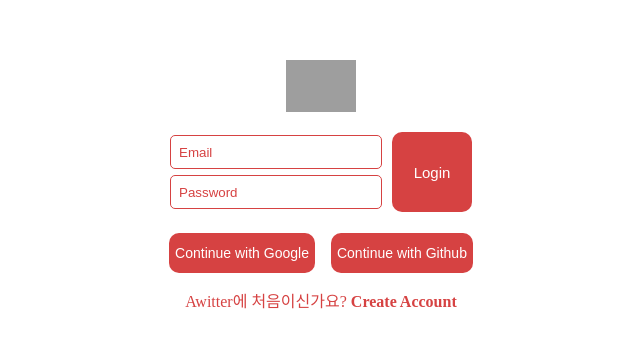
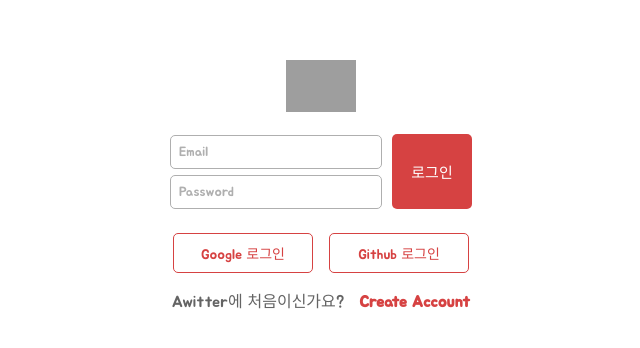
Before and after one commit to zeroaan/everymoment, a React (Create React App) app: page / in a window 1280 px wide. Shown: the part 166-514 px from the top of the page, without its empty margins (319-959 px from the left). Built offline with nearby package versions, Linux system fonts and the light colour scheme; no server answers; grey boxes are pictures that could not be loaded.

Commit message:
CSS: auth 수정

```diff
--- /dev/null
+++ b/src/index.css
@@ -0,0 +1,3 @@
+* {
+  font-family: "Jua", sans-serif;
+}
--- a/src/index.js
+++ b/src/index.js
@@ -1,6 +1,7 @@
 import React from "react";
 import ReactDOM from "react-dom";
 import App from "./components/App";
+import "./index.css";
 
 ReactDOM.render(
   <React.StrictMode>
--- a/src/routes/Auth.css
+++ b/src/routes/Auth.css
@@ -31,23 +31,31 @@ body {
   width: 200px;
   height: 30px;
   outline: none;
-  border: 1px solid rgb(214, 66, 66);
-  color: rgb(214, 66, 66);
+  border: 1px solid rgb(175, 175, 175);
+  color: rgb(75, 75, 75);
   border-radius: 5px;
   margin: 3px 0;
   padding-left: 8px;
 }
-.form__input input::placeholder {
+.form__input input:focus {
+  border: 1px solid rgb(214, 66, 66);
   color: rgb(214, 66, 66);
 }
+.form__input input::placeholder {
+  color: rgb(175, 175, 175);
+}
 .form__submit {
+  cursor: pointer;
   font-size: 15px;
+  position: relative;
+  top: 2px;
   width: 80px;
+  height: 75px;
   outline: none;
   border: none;
   background-color: rgb(214, 66, 66);
   color: white;
-  border-radius: 10px;
+  border-radius: 5px;
 }
 .form__error {
   color: rgb(214, 66, 66);
@@ -58,6 +66,9 @@ body {
   position: relative;
   top: 60px;
   cursor: pointer;
+  color: rgb(100, 100, 100);
+}
+.auth__sign b {
   color: rgb(214, 66, 66);
 }
 
@@ -66,12 +77,21 @@ body {
   top: -55px;
 }
 .auth__social button {
+  cursor: pointer;
   font-size: 14px;
   margin: 0 8px;
+  width: 140px;
   height: 40px;
   outline: none;
   border: none;
+  border: 1px solid rgb(214, 66, 66);
+  background-color: white;
+  color: rgb(214, 66, 66);
+  border-radius: 5px;
+  transition: all 0.3s ease;
+}
+.auth__social button:hover {
+  border: 1px solid rgb(214, 66, 66);
   background-color: rgb(214, 66, 66);
   color: white;
-  border-radius: 10px;
 }
--- a/src/routes/Auth.js
+++ b/src/routes/Auth.js
@@ -26,10 +26,10 @@ const Auth = () => {
       <AuthForm />
       <div className="auth__social">
         <button onClick={onSocialClick} name="google">
-          Continue with Google
+          Google 로그인
         </button>
         <button onClick={onSocialClick} name="github">
-          Continue with Github
+          Github 로그인
         </button>
       </div>
     </div>
--- a/src/routes/AuthForm.js
+++ b/src/routes/AuthForm.js
@@ -38,6 +38,30 @@ const AuthForm = () => {
   const toggleAccount = () => {
     setNewAccount((prev) => !prev);
   };
+  const errorMessage = (error) => {
+    let message;
+    if (
+      error ===
+      "There is no user record corresponding to this identifier. The user may have been deleted."
+    ) {
+      message = "가입되지 않은 이메일입니다.";
+    } else if (error === "The email address is badly formatted.") {
+      message = "이메일 주소의 형식이 잘못되었습니다.";
+    } else if (error === "Password should be at least 6 characters") {
+      message = "비밀번호는 최소 6자리 이상이어야 합니다.";
+    } else if (
+      error === "The password is invalid or the user does not have a password."
+    ) {
+      message = "잘못된 비밀번호입니다.";
+    } else if (
+      error ===
+      "Access to this account has been temporarily disabled due to many failed login attempts. You can immediately restore it by resetting your password or you can try again later."
+    ) {
+      message =
+        "로그인 시도가 많이 실패하여 일시적으로 비활성화 되었습니다. 잠시 후에 다시 시도해주세요.";
+    }
+    return message || error;
+  };
 
   return (
     <>
@@ -64,21 +88,23 @@ const AuthForm = () => {
           <input
             className="form__submit"
             type="submit"
-            value={newAccount ? "Create" : "Login"}
+            value={newAccount ? "회원가입" : "로그인"}
           />
         </div>
-        <div>{error && <p className="form__error">{error}</p>}</div>
+        <div>
+          {error && <p className="form__error">{errorMessage(error)}</p>}
+        </div>
         <span onClick={toggleAccount}>
           {newAccount ? (
             <>
               <p className="auth__sign">
-                이미 아이디가 있으신가요? <b>Sign In</b>
+                이미 아이디가 있으신가요? &nbsp; <b>Sign In</b>
               </p>
             </>
           ) : (
             <>
               <p className="auth__sign">
-                Awitter에 처음이신가요? <b>Create Account</b>
+                Awitter에 처음이신가요? &nbsp; <b>Create Account</b>
               </p>
             </>
           )}
```
